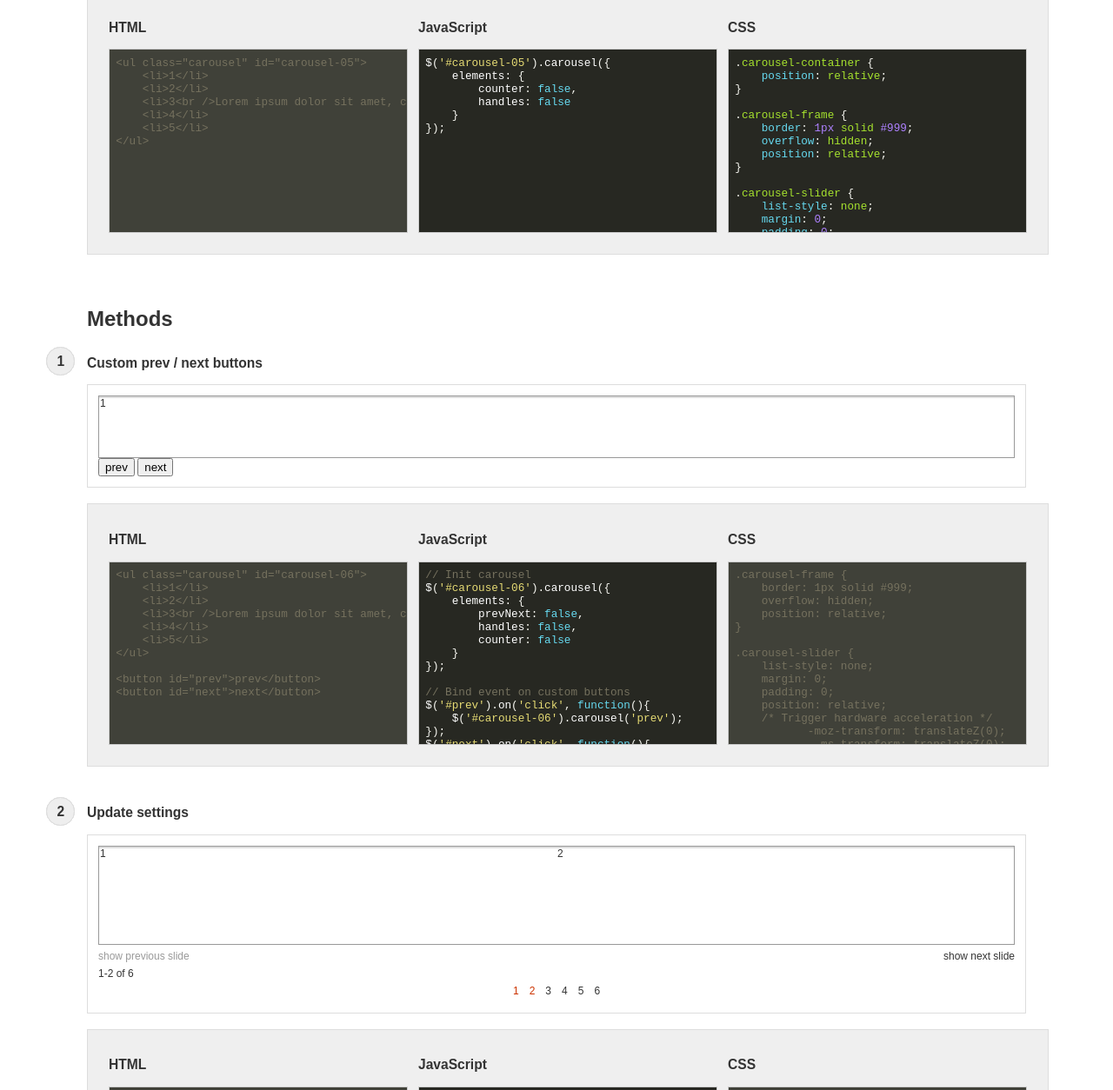
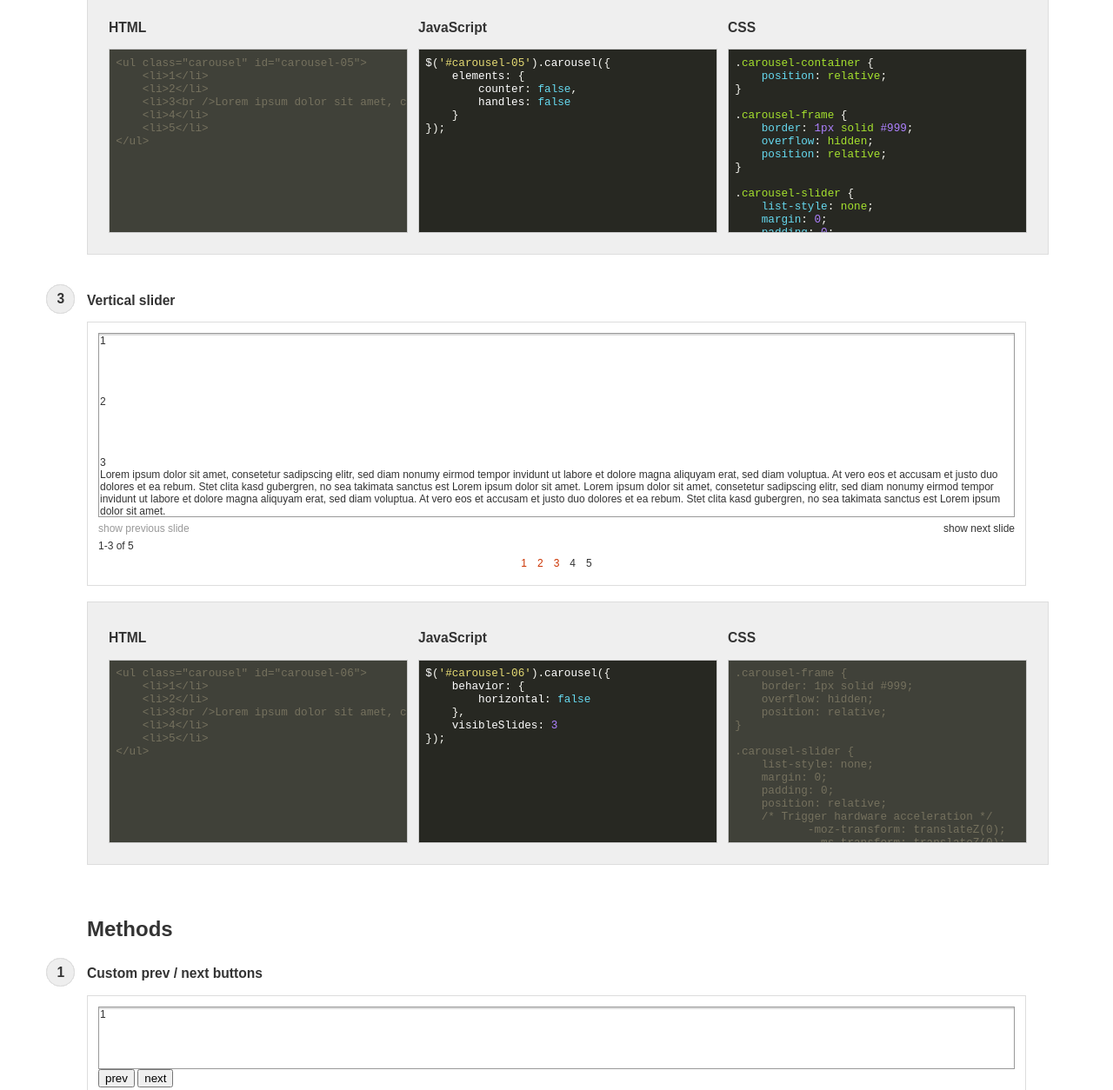
Before and after one commit to backflip/jquery-carousel, a plain HTML site: page demo/index.html in a window 1280 px wide. Shown: the part 2569-3823 px from the top of the page at 87% size. Drawn offline with Linux system fonts and the light colour scheme.

Commit message:
Additional demo, don't unbind window resize on destroy

```diff
--- a/demo/index.html
+++ b/demo/index.html
@@ -349,7 +349,7 @@
 	</ol>
 
 
-	<h2>Navigation</h2>
+	<h2>Navigational elements, behavior</h2>
 
 	<ol class="examples">
 		<li>
@@ -563,6 +563,119 @@
 </div>
 
 		</li>
+		<li>
+
+<h3>Vertical slider</h3>
+
+<div class="example" id="example-06">
+	<div class="carousel"></div>
+
+	<div class="code">
+		<div class="html">
+			<h3>HTML</h3>
+
+			<pre><code>&lt;ul class="carousel" id="carousel-06"&gt;
+	&lt;li&gt;1&lt;/li&gt;
+	&lt;li&gt;2&lt;/li&gt;
+	&lt;li&gt;3&lt;br /&gt;Lorem ipsum dolor sit amet, consetetur sadipscing elitr, sed diam nonumy eirmod tempor invidunt ut labore et dolore magna aliquyam erat, sed diam voluptua. At vero eos et accusam et justo duo dolores et ea rebum. Stet clita kasd gubergren, no sea takimata sanctus est Lorem ipsum dolor sit amet. Lorem ipsum dolor sit amet, consetetur sadipscing elitr, sed diam nonumy eirmod tempor invidunt ut labore et dolore magna aliquyam erat, sed diam voluptua. At vero eos et accusam et justo duo dolores et ea rebum. Stet clita kasd gubergren, no sea takimata sanctus est Lorem ipsum dolor sit amet.&lt;/li&gt;
+	&lt;li&gt;4&lt;/li&gt;
+	&lt;li&gt;5&lt;/li&gt;
+&lt;/ul&gt;</code></pre>
+		</div>
+
+		<div class="js">
+			<h3>JavaScript</h3>
+
+			<pre class="prettyprint"><code>$('#carousel-06').carousel({
+	behavior: {
+		horizontal: false
+	},
+	visibleSlides: 3
+});</code></pre>
+		</div>
+
+		<div class="css">
+			<h3>CSS</h3>
+
+			<pre><code class="lang-css">.carousel-frame {
+	border: 1px solid #999;
+	overflow: hidden;
+	position: relative;
+}
+
+.carousel-slider {
+	list-style: none;
+	margin: 0;
+	padding: 0;
+	position: relative;
+	/* Trigger hardware acceleration */
+		   -moz-transform: translateZ(0);
+		    -ms-transform: translateZ(0);
+		     -o-transform: translateZ(0);
+		-webkit-transform: translateZ(0);
+	transform:             translateZ(0);
+}
+.carousel-slide {
+	float: left;
+	margin: 0;
+	padding: 0;
+}
+
+/* Prev / next navigation */
+.carousel-nav {
+	margin: 0.5em 0;
+	zoom: 1;
+}
+.carousel-nav:before,
+.carousel-nav:after {
+	content: "";
+	display: table;
+}
+.carousel-nav:after {
+	clear: both;
+}
+.carousel-nav span {
+	cursor: pointer;
+	float: left;
+}
+.carousel-nav .carousel-next {
+	float: right;
+}
+.carousel-nav .state-disabled {
+	color: #999;
+	cursor: default;
+	outline: none;
+}
+
+/* Counter ("slide x of y") */
+.carousel-counter {
+	margin: 0.5em 0;
+}
+
+/* Handles */
+.carousel-handles {
+	margin: 0.5em 0;
+	text-align: center;
+}
+.carousel-handles span {
+	cursor: pointer;
+	margin: 0 0.5em;
+}
+.carousel-handles .state-disabled {
+	color: #999;
+	cursor: default;
+	outline: none;
+}
+.carousel-handles .state-current {
+	color: #c30;
+	cursor: default;
+	outline: none;
+}</code></pre>
+		</div>
+	</div>
+</div>
+
+		</li>
 	</ol>
 
 
@@ -573,14 +686,14 @@
 
 <h3>Custom prev / next buttons</h3>
 
-<div class="example" id="example-06">
+<div class="example" id="example-07">
 	<div class="carousel"></div>
 
 	<div class="code">
 		<div class="html">
 			<h3>HTML</h3>
 
-			<pre><code>&lt;ul class="carousel" id="carousel-06"&gt;
+			<pre><code>&lt;ul class="carousel" id="carousel-07"&gt;
 	&lt;li&gt;1&lt;/li&gt;
 	&lt;li&gt;2&lt;/li&gt;
 	&lt;li&gt;3&lt;br /&gt;Lorem ipsum dolor sit amet, consetetur sadipscing elitr, sed diam nonumy eirmod tempor invidunt ut labore et dolore magna aliquyam erat, sed diam voluptua. At vero eos et accusam et justo duo dolores et ea rebum. Stet clita kasd gubergren, no sea takimata sanctus est Lorem ipsum dolor sit amet. Lorem ipsum dolor sit amet, consetetur sadipscing elitr, sed diam nonumy eirmod tempor invidunt ut labore et dolore magna aliquyam erat, sed diam voluptua. At vero eos et accusam et justo duo dolores et ea rebum. Stet clita kasd gubergren, no sea takimata sanctus est Lorem ipsum dolor sit amet.&lt;/li&gt;
@@ -596,7 +709,7 @@
 			<h3>JavaScript</h3>
 
 			<pre class="prettyprint"><code>// Init carousel
-$('#carousel-06').carousel({
+$('#carousel-07').carousel({
 	elements: {
 		prevNext: false,
 		handles: false,
@@ -606,14 +719,14 @@ $('#carousel-06').carousel({
 
 // Bind event on custom buttons
 $('#prev').on('click', function(){
-	$('#carousel-06').carousel('prev');
+	$('#carousel-07').carousel('prev');
 });
 $('#next').on('click', function(){
-	$('#carousel-06').carousel('next');
+	$('#carousel-07').carousel('next');
 });
 
 // Alternative
-/*var carousel = new Carousel($('#carousel-06'), {
+/*var carousel = new Carousel($('#carousel-07'), {
 	elements: {
 		prevNext: false,
 		handles: false,
@@ -666,14 +779,14 @@ $('#next').on('click', function(){
 
 <h3>Update settings</h3>
 
-<div class="example" id="example-07">
+<div class="example" id="example-08">
 	<div class="carousel"></div>
 
 	<div class="code">
 		<div class="html">
 			<h3>HTML</h3>
 
-			<pre><code>&lt;ul class="carousel" id="carousel-07"&gt;
+			<pre><code>&lt;ul class="carousel" id="carousel-08"&gt;
 	&lt;li&gt;1&lt;/li&gt;
 	&lt;li&gt;2&lt;/li&gt;
 	&lt;li&gt;3&lt;br /&gt;Lorem ipsum dolor sit amet, consetetur sadipscing elitr, sed diam nonumy eirmod tempor invidunt ut labore et dolore magna aliquyam erat, sed diam voluptua. At vero eos et accusam et justo duo dolores et ea rebum. Stet clita kasd gubergren, no sea takimata sanctus est Lorem ipsum dolor sit amet. Lorem ipsum dolor sit amet, consetetur sadipscing elitr, sed diam nonumy eirmod tempor invidunt ut labore et dolore magna aliquyam erat, sed diam voluptua. At vero eos et accusam et justo duo dolores et ea rebum. Stet clita kasd gubergren, no sea takimata sanctus est Lorem ipsum dolor sit amet.&lt;/li&gt;
@@ -686,7 +799,7 @@ $('#next').on('click', function(){
 			<h3>JavaScript</h3>
 
 			<pre class="prettyprint"><code>// Init carousel
-var carousel = new Carousel($('#carousel-07'));
+var carousel = new Carousel($('#carousel-08'));
 carousel.init();
 
 // Clone third slide
@@ -793,14 +906,14 @@ carousel.update({
 
 <h3>Destroy</h3>
 
-<div class="example" id="example-07">
+<div class="example" id="example-09">
 	<div class="carousel"></div>
 
 	<div class="code">
 		<div class="html">
 			<h3>HTML</h3>
 
-			<pre><code>&lt;ul class="carousel" id="carousel-08"&gt;
+			<pre><code>&lt;ul class="carousel" id="carousel-09"&gt;
 	&lt;li&gt;1&lt;/li&gt;
 	&lt;li&gt;2&lt;/li&gt;
 	&lt;li&gt;3&lt;br /&gt;Lorem ipsum dolor sit amet, consetetur sadipscing elitr, sed diam nonumy eirmod tempor invidunt ut labore et dolore magna aliquyam erat, sed diam voluptua. At vero eos et accusam et justo duo dolores et ea rebum. Stet clita kasd gubergren, no sea takimata sanctus est Lorem ipsum dolor sit amet. Lorem ipsum dolor sit amet, consetetur sadipscing elitr, sed diam nonumy eirmod tempor invidunt ut labore et dolore magna aliquyam erat, sed diam voluptua. At vero eos et accusam et justo duo dolores et ea rebum. Stet clita kasd gubergren, no sea takimata sanctus est Lorem ipsum dolor sit amet.&lt;/li&gt;
@@ -813,7 +926,7 @@ carousel.update({
 			<h3>JavaScript</h3>
 
 			<pre class="prettyprint"><code>// Init carousel
-var carousel = new Carousel($('#carousel-08'));
+var carousel = new Carousel($('#carousel-09'));
 carousel.init();
 
 // Destroy
@@ -912,7 +1025,7 @@ carousel.destroy();</code></pre>
 <script src="google-code-prettify/prettify.js"></script>
 <script src="google-code-prettify/lang-css.js"></script>
 
-<script src="../jquery.carousel.js"></script>
+<script src="../jquery.carousel.min.js"></script>
 
 <script>
 // http://yuiblog.com/blog/2007/06/07/style/
```
Also changed, not shown: jquery.carousel.js, jquery.carousel.min.js.
